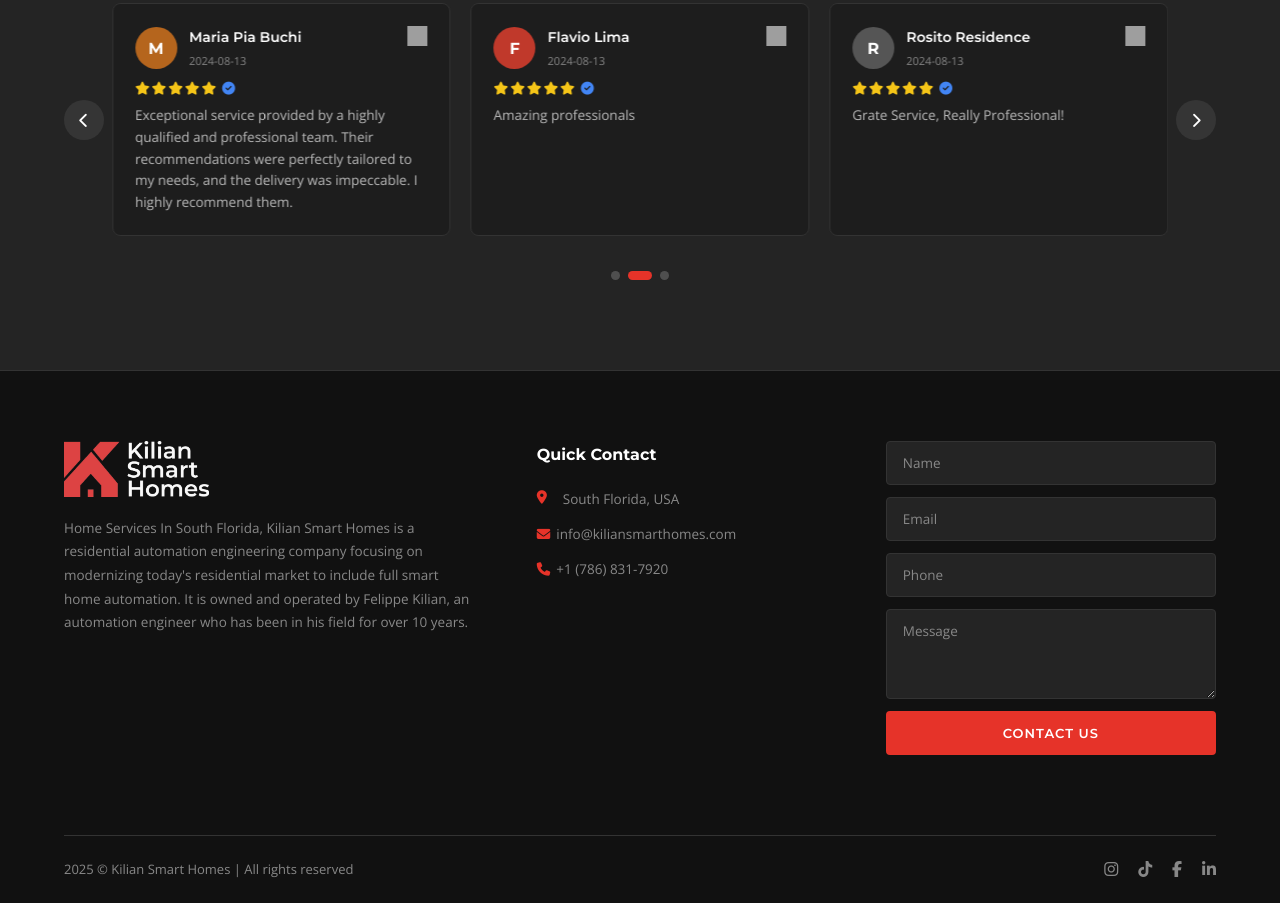
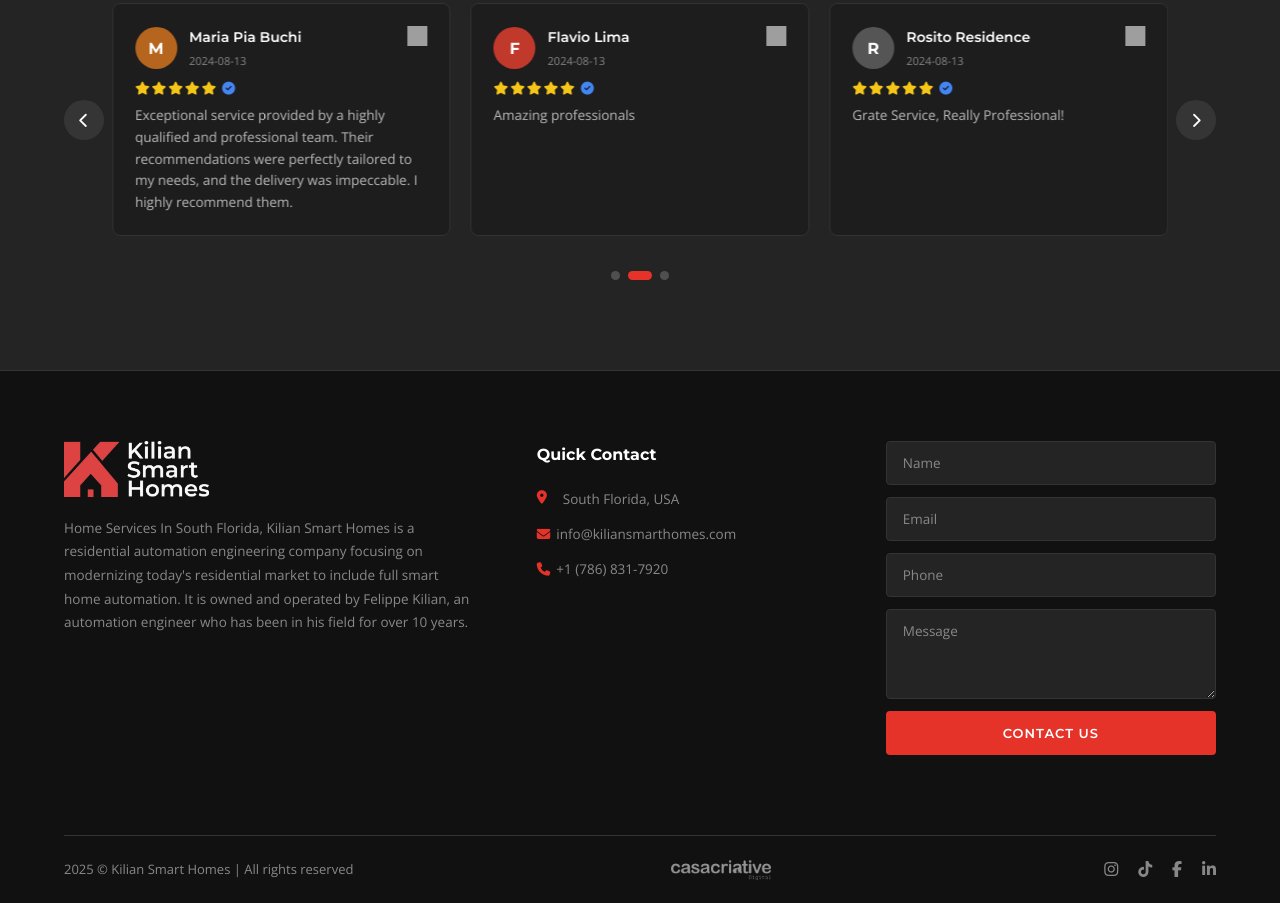
Before and after one commit to rafaalexander2-sys/kilian-smarthomes, a website: page index.html in a window 1280 px wide. Shown: the part 5474-6377 px from the top of the page. Drawn offline with nearby package versions, Linux system fonts and the light colour scheme; no server answers; grey boxes are pictures that could not be loaded; files whose address does not match are found by name.

Commit message:
feat: add Casa Criative backlink with logo in footer

```diff
--- a/css/style.css
+++ b/css/style.css
@@ -655,6 +655,14 @@ img { max-width: 100%; display: block; }
   margin: 0 auto;
 }
 .footer-bottom p { color: var(--grey2); font-size: 13px; }
+.casa-creative-link { display: flex; align-items: center; }
+.casa-creative-logo {
+  height: 22px;
+  width: auto;
+  opacity: 0.55;
+  transition: opacity var(--trans);
+}
+.casa-creative-logo:hover { opacity: 1; }
 .footer-social a {
   color: var(--grey2);
   font-size: 16px;
--- a/index.html
+++ b/index.html
@@ -339,6 +339,9 @@
 
     <div class="footer-bottom">
       <p>2025 © Kilian Smart Homes | All rights reserved</p>
+      <a href="https://casacriative.com.br" target="_blank" rel="noopener" class="casa-creative-link">
+        <img src="images/logo-casa-creative.png" alt="Casa Criative" class="casa-creative-logo">
+      </a>
       <div class="footer-social">
         <a href="https://www.instagram.com/kiliansmarthomes" target="_blank" rel="noopener"><i class="fab fa-instagram"></i></a>
         <a href="#" target="_blank" rel="noopener"><i class="fab fa-tiktok"></i></a>
```
Also changed, not shown: images/logo-casa-creative.png (added).
